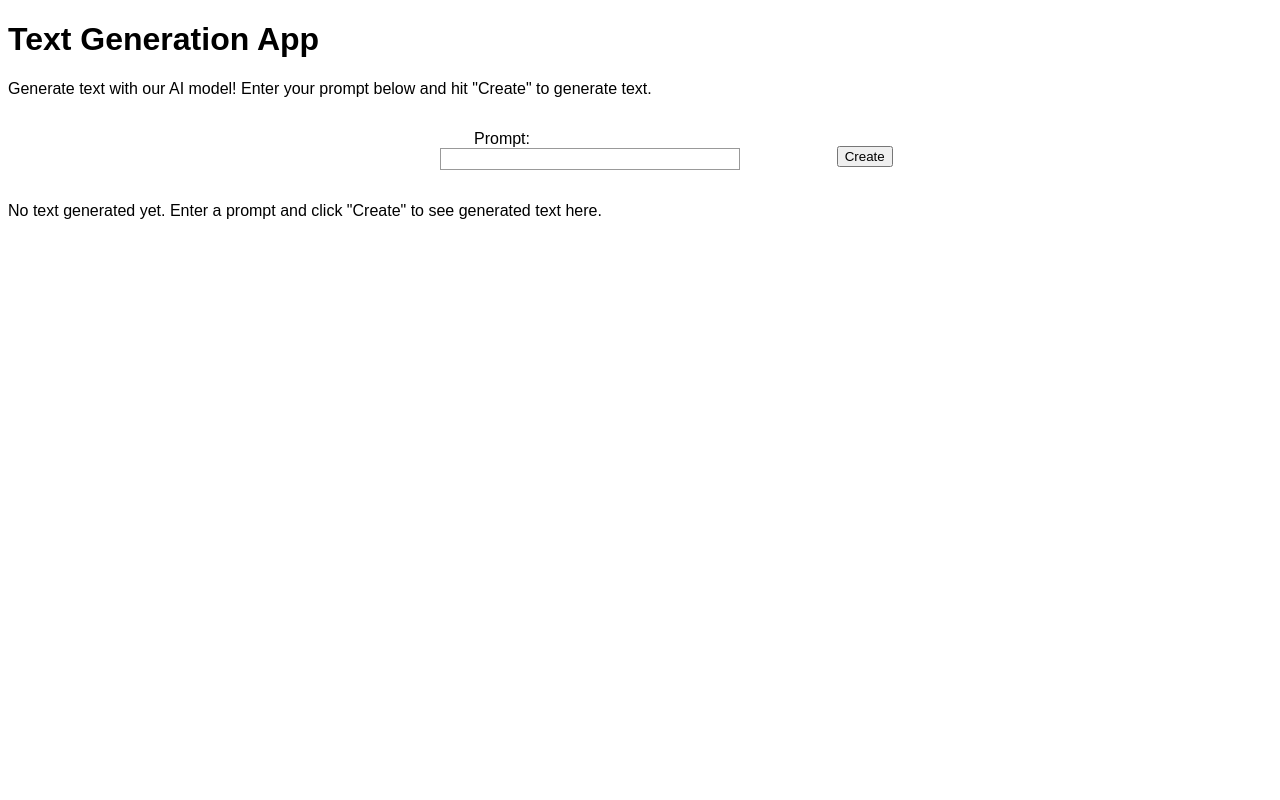
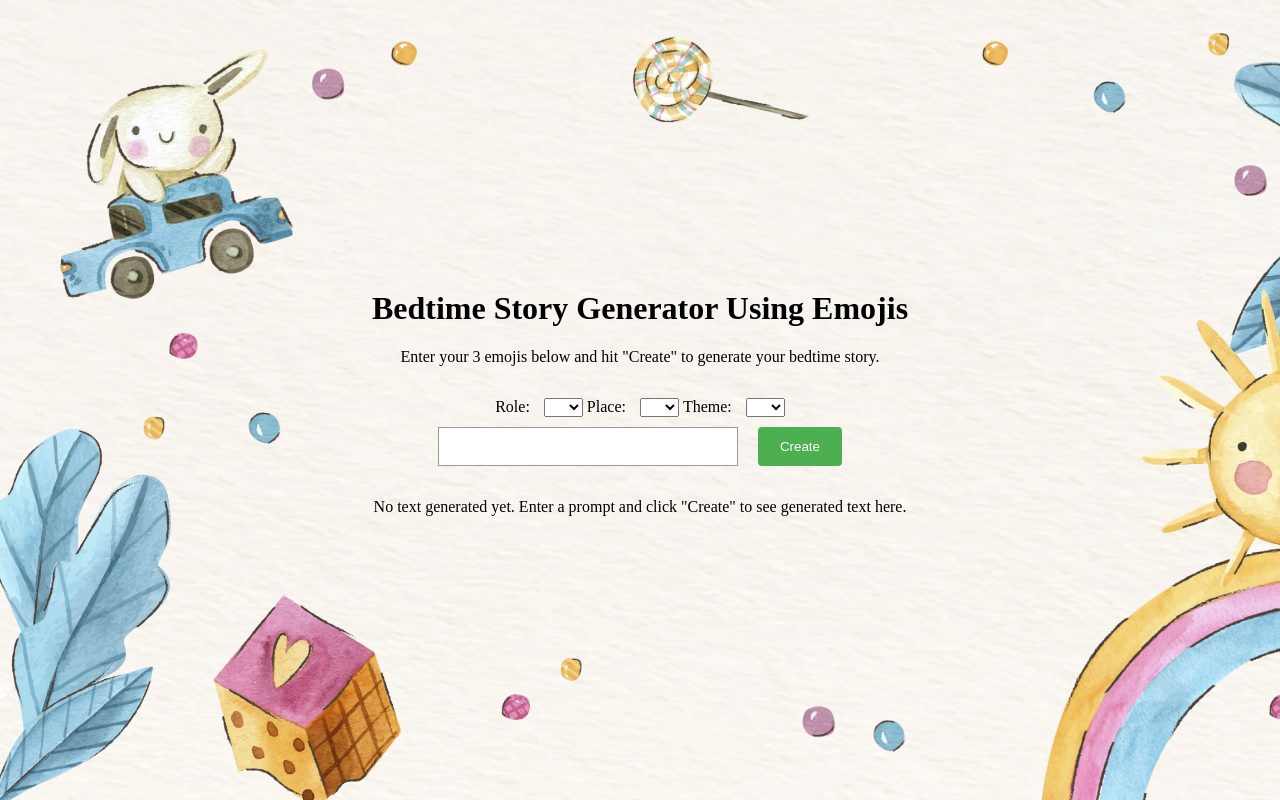
Before and after one commit to lyc2001/bedtime_story_generator, a Flask app: page / in a window 1280 px wide. Run offline with Flask 3, Linux system fonts and the light colour scheme.

Commit message:
Update web design

```diff
--- a/main.py
+++ b/main.py
@@ -10,7 +10,7 @@ from io import BytesIO
 
 
 
-model = "lemonpuddi/llama-2-7b-miniguanaco"
+model = "tom92119/llama-2-7b-bedtime-story"
 tokenizer = AutoTokenizer.from_pretrained(model)
 
 falcon_pipeline = transformers.pipeline("text-generation",
@@ -27,7 +27,7 @@ def get_completion_falcon(input):
   prompt = f"<s>[INST] {input} [/INST]"
   #print(prompt)
   falcon_response = falcon_pipeline(prompt,
-                                    max_length=500,
+                                    max_length=300,
                                     do_sample=True,
                                     top_k=10,
                                     num_return_sequences=1,
@@ -52,6 +52,9 @@ def generate_text():
     # Call the text generation function
     response = get_completion_falcon(prompt)
     generated_text = response[0]['generated_text']
+    parts = generated_text.split('[/INST]')
+    generated_text = parts[1].strip()
+
     print("Text generated!")
 
     print("Sending text ...")
--- /dev/null
+++ b/static/style.css
@@ -0,0 +1,114 @@
+body, html {
+    height: 100%; /* Needed to make the body take the full viewport height */
+    margin: 0;    /* Remove default margin */
+}
+
+body {
+    background-image: url('bg_2.png'); /* Replace with the path to your new image */
+    background-size: cover; /* Cover the entire page */
+    background-repeat: no-repeat; /* Prevent the image from repeating */
+    background-attachment: fixed; /* Optional: Fixes the background image during scroll */
+    display: flex;
+    justify-content: center; /* Center horizontally */
+    align-items: center;     /* Center vertically */
+}
+
+.centered-content {
+    text-align: center;
+    max-width: 800px; /* Adjust the max-width as needed for your design */
+    margin: 0 auto; /* This centers the .centered-content div */
+}
+
+form {
+    width: auto; /* Adjust the width to be auto so it only takes as much space as it needs */
+    padding: 1em;
+    display: flex;
+    flex-wrap: wrap; /* Allow form elements to wrap */
+    gap: 10px; /* Space between form elements */
+}
+
+label {
+    display: inline-block;
+    margin-right: 10px;
+}
+
+select {
+    margin-bottom: 0; /* Remove bottom margin to align with button */
+}
+
+input[type="text"] {
+    font: 1em sans-serif;
+    box-sizing: border-box;
+    border: 1px solid #999;
+    margin-right: 10px; /* Ensure this matches gap in form */
+    width: 300px; /* Adjust width as necessary, or remove to allow flex-grow */
+}
+
+input[type="text"]:focus {
+    border-color: #000;
+}
+/*
+button {
+    padding: 10px 20px; /* Padding inside the button */
+    /*border: none;
+    cursor: pointer;
+    margin: 0; /* Remove margin to bring it closer to the input box */
+/*}*/
+
+
+/* Remove any additional padding or margin that could affect the alignment */
+/* Style the button */
+button {
+    padding: 10px 20px;
+    background-color: #4CAF50; /* Set your desired background color here */
+    color: white; /* Set your desired text color here */
+    border: 2px solid #4CAF50; /* Set your desired border color here, can match background */
+    border-radius: 4px;
+    cursor: pointer;
+    transition: background-color 0.3s ease; /* Smooth transition for hover effect */
+}
+
+button:hover {
+    background-color: #45a049; /* Darker shade for hover effect, adjust as needed */
+}
+
+/* Remove the list styles since they are not needed for form layout */
+ul, li {
+    list-style: none;
+    padding: 0;
+    margin: 0;
+}
+/* Container for the entire form, ensures inline display */
+.form-container {
+    display: flex;
+    align-items: center; /* Align items vertically */
+    /* justify-content: start; Align items to the start of the container */
+    flex-wrap: wrap;
+    gap: 20px; /* Adjust this value to increase space between rows */
+    width: 100%; /* Ensure the container spans the full width */
+}
+
+
+/* Style the form elements to be in a row */
+/* .form-container label,
+.form-container select,
+.form-container input[type="text"],
+.form-container button {
+    margin-right: 10px; Space between form elements
+} */
+
+/* Container for the input and button */
+.input-button-container {
+    display: flex;
+    justify-content: flex-start; /* Align input and button to the start */
+    gap: 10px; /* Space between input and button */
+}
+.form-container ,
+.dropdowns-container,
+.input-button-container {
+    display: flex;
+    justify-content: center; /* Center these containers horizontally */
+    flex-wrap: wrap; /* Wrap onto the next line if space is needed */
+    gap: 10px; /* Space between elements */
+    width: 100%; /* Full width to accommodate contained elements */
+}
--- a/static/styles.css
+++ /dev/null
@@ -1,100 +0,0 @@
-
-    body {
-    font-family: Arial, Helvetica, sans-serif;
-}
-
-form {
-    /* Center the form on the page */
-    margin: 0 auto;
-    width: 400px;
-    /* Form outline */
-    padding: 1em;
-    display: flex;
-}
-
-img {
-    border-radius: 8px;
-    display: block;
-    margin-left: auto;
-    margin-right: auto;
-    margin-top: 40px;
-    filter: drop-shadow(5px 5px 10px #000);
-    opacity: 1;
-    hover: opacity: 0.6;
-    transition: opacity 1s ease 0s;
-
-}
-
-ul,
-li {
-    display: inline
-}
-
-ul {
-    list-style: none;
-    padding: 0;
-    margin: 0;
-    display: flex
-}
-
-form li+li {
-    margin-top: 1em;
-}
-
-label {
-    /* Uniform size & alignment */
-    display: inline-block;
-    width: 90px;
-    text-align: right;
-}
-
-input,
-textarea {
-    /* To make sure that all text fields have the same font settings
-         By default, textareas have a monospace font */
-    font: 1em sans-serif;
-
-    /* Uniform text field size */
-    width: 300px;
-    box-sizing: border-box;
-
-    /* Match form field borders */
-    border: 1px solid #999;
-}
-
-input:focus,
-textarea:focus {
-    /* Additional highlight for focused elements */
-    border-color: #000;
-}
-
-textarea {
-    /* Align multiline text fields with their labels */
-    vertical-align: top;
-
-    /* Provide space to type some text */
-    height: 5em;
-}
-
-.button {
-    /* Align buttons with the text fields */
-    padding-left: 90px;
-    /* same size as the label elements */
-}
-
-button {
-    /* This extra margin represent roughly the same space as the space
-         between the labels and their text fields */
-    margin-left: 0.5em;
-}
-
-label,
-input {
-    display: flex;
-    flex-direction: column;
-}
-
-input,
-label {
-    display: block;
-}
--- a/templates/index.html
+++ b/templates/index.html
@@ -4,23 +4,78 @@
     <meta charset="UTF-8">
     <meta http-equiv="X-UA-Compatible" content="IE=edge">
     <meta name="viewport" content="width=device-width, initial-scale=1.0">
-    <link rel="stylesheet" type="text/css" href="{{ url_for('static',filename='styles.css') }}" />
+    <!-- <link rel="stylesheet" type="text/css" href="{{ url_for('static',filename='styles.css') }}" /> -->
+    <!-- <link rel="stylesheet" href="style.css"> -->
+    <link rel="stylesheet" href="{{ url_for('static',filename='style.css') }}">
     <link rel="icon" type="image/x-icon" href="{{ url_for('static',filename='icon.png') }}" />
-    <title>Text Generation App</title>
+    <title>Bedtime Story Generator Using Emojis</title>
 </head>
 <body>
-    <h1>Text Generation App</h1>
-    <p>Generate text with our AI model! Enter your prompt below and hit "Create" to generate text.</p>
+    <div class="centered-content">
+        <h1>Bedtime Story Generator Using Emojis</h1>
+        <!-- <p>Generate bedtime stories with our model!</p> -->
+        <p> Enter your 3 emojis below and hit "Create" to generate your bedtime story.</p>
         <form action="/submit-prompt" method="post" id="submission-form">
-        <ul>
-            <li>
-                <label for="prompt">Prompt:</label>
+            <!-- <ul> -->
+                <!-- <li> -->
+                    <div class="form-container ">
+                        <div class="dropdown-container">
+                            <!-- <label for="prompt">Prompt:</label> -->
+                            <label for="emojiDropdown1">Role:</label>
+                            <select id="emojiDropdown1" name="emoji1">
+                                <option value=" "> </option>
+                                <option value="🦄">🦄</option>
+                                <option value="🐶">🐶</option>
+                                <option value="👸">👸</option>
+                                <option value="🧙‍♂️">🧙‍♂️</option>
+                                <option value="🤴">🤴</option>
+                                <option value="🐿️">🐿️</option>
+                                <option value="👧🏻">👧🏻</option>
+                                <option value="🐘">🐘</option>
+                                <option value="🐻">🐻</option>
+                                <option value="🐰">🐰</option>
+                                <option value="🐱">🐱</option>
+                                <option value="🦔">🦔</option>
+                                <option value="👦">👦</option>
+                                <option value="🐟">🐟</option>
+                                <option value="🐼">🐼</option>
+                            </select>
+
+                            <label for="emojiDropdown2">Place:</label>
+                            <select id="emojiDropdown2" name="emoji2">
+                                <option value=" "> </option>
+                                <option value="🏰">🏰</option>
+                                <option value="🏡">🏡</option>
+                                <option value="🏥">🏥</option>
+                                <option value="🏫">🏫</option>
+                                <option value="🎢">🎢</option>
+                                <option value="🏥">🏥</option>
+                                <option value="🏖️">🏖️</option>
+                                <option value="🌳">🌳</option>
+                                <option value="🏞️">🏞️</option>
+                            </select>
+
+                            <label for="emojiDropdown2">Theme:</label>
+                            <select id="emojiDropdown3" name="emoji3">
+                                <option value=" "> </option>
+                                <option value="🤝">🤝</option>
+                                <option value="🔮">🔮</option>
+                                <option value="📚">📚</option>
+                                <option value="👨‍👩‍👦‍👦">👨‍👩‍👦‍👦</option>
+                                <option value="👭">👭</option>
+                                <option value="💪">💪</option>
+                                <option value="🙏">🙏</option>
+                                <option value="❤️">❤️</option>
+
+                            </select>
+                        </div>
+                    </div>
+                    <div class="input-button-container">
                         <input type="text" id="prompt" name="prompt-input" />
-            </li>
-            <li class="button">
-                <button type="submit">Create</button>
-            </li>
-        </ul>
+                        <button type="submit" class="button">Create</button>
+                    </div>
+                <!-- </li> -->
+            <!-- </ul> -->
         </form>
         <div class="generated-text">
             {% if generated_text %}
@@ -29,5 +84,25 @@
                 <p>No text generated yet. Enter a prompt and click "Create" to see generated text here.</p>
             {% endif %}
         </div>
+
+    </div>
+    <script>
+        function updateTextInput() {
+            var emoji1 = document.getElementById('emojiDropdown1').value;
+            var emoji2 = document.getElementById('emojiDropdown2').value;
+            var emoji3 = document.getElementById('emojiDropdown3').value;
+
+
+            document.getElementById('prompt').value = emoji1 + " " + emoji2 + " " + emoji3;
+        }
+
+
+        document.getElementById('emojiDropdown1').addEventListener('change', updateTextInput);
+        document.getElementById('emojiDropdown2').addEventListener('change', updateTextInput);
+        document.getElementById('emojiDropdown3').addEventListener('change', updateTextInput);
+
+        window.onload = updateTextInput;
+    </script>
+
 </body>
 </html>
```
Also changed, not shown: static/bg_2.png (added), 3 other files. Lines whose indentation alone changed are shown as unchanged.
